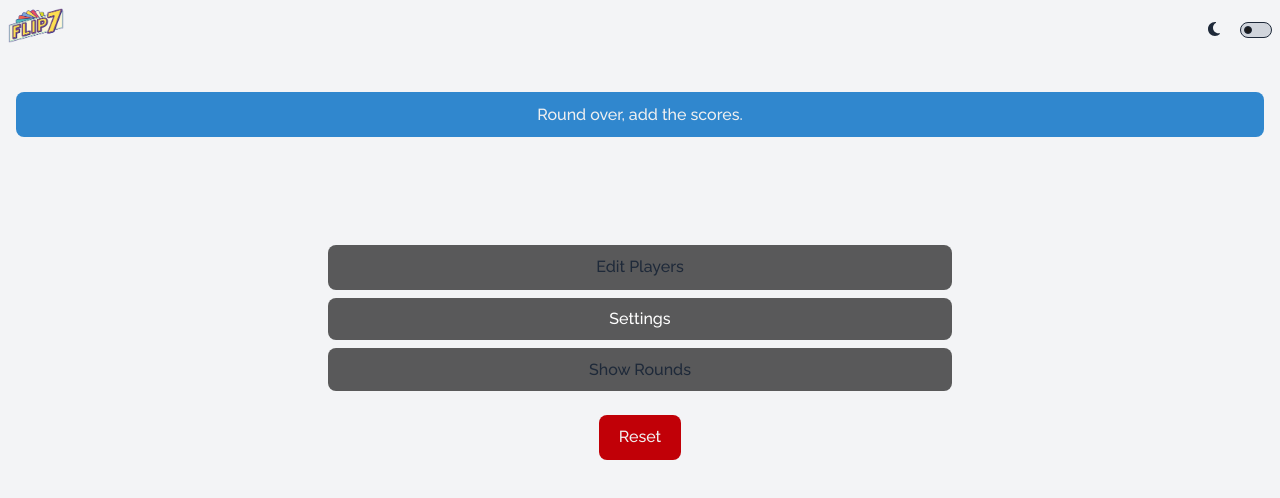
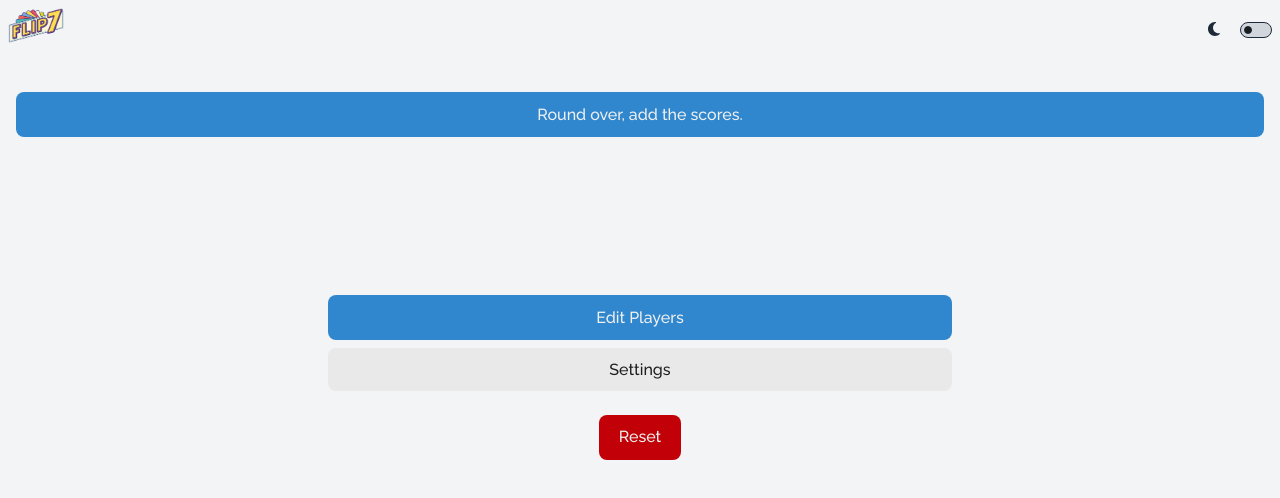
Before and after one commit to Martin-Joensson/flip7, a React (Vite) app: page /play in a window 1280 px wide. Shown: the top 498 px of the page. Built offline with nearby package versions, Linux system fonts and the light colour scheme; a web font is replaced by a local one.

Commit message:
Edited some of the button colors for more visual clarity what belongs together.

```diff
--- a/src/index.css
+++ b/src/index.css
@@ -15,7 +15,7 @@
   --color-hover: rgba(50, 50, 50, 0.17);
 
   --color-darkText: oklch(96.7% 0.003 264.542);
-  --color-darkBg: oklch(27.8% 0.033 256.848);
+  --color-darkBg: #131516;
   --color-darkBgAccent: oklch(24.8% 0.033 256.848);
 
   --color-lightText: oklch(27.8% 0.033 256.848);
@@ -279,7 +279,7 @@ input[type="number"] {
   );
 }
 
-/* @media (prefers-color-scheme: light) {
+@media (prefers-color-scheme: light) {
   :root {
     color: #213547;
     background-color: var(--color-lightBackground);
@@ -304,4 +304,4 @@ input[type="number"] {
     border: 1px solid #000;
     color: #fff;
   }
-} */
+}
--- a/src/pages/PlayGrid.jsx
+++ b/src/pages/PlayGrid.jsx
@@ -99,15 +99,13 @@ export const PlayGrid = () => {
         )}
 
         <div className="w-1/2 mx-auto my-4 flex flex-col gap-2">
-          <button className="mx-auto w-full" onClick={handleEdit}>
+          <button className="CTA mx-auto w-full" onClick={handleEdit}>
             {editable ? "Save" : "Edit Players"}
           </button>
           <NavLink to="/settings">
             <button className="text-xs w-full">Settings</button>
           </NavLink>
-          <button className="text-xs cursor-pointer" onClick={handleHistory}>
-            {hideHistory ? "Show Rounds" : "Hide Rounds"}
-          </button>
+
           <button className="mt-4 mx-auto  Reset" onClick={reset}>
             Reset
           </button>
--- a/src/pages/Settings.jsx
+++ b/src/pages/Settings.jsx
@@ -70,7 +70,7 @@ export const Settings = () => {
           </div>
         </div>
       </div>
-      <button onClick={() => navigate(-1)}>Back</button>
+      <button className="CTA"onClick={() => navigate(-1)}>Back</button>
     </>
   );
 };
```
